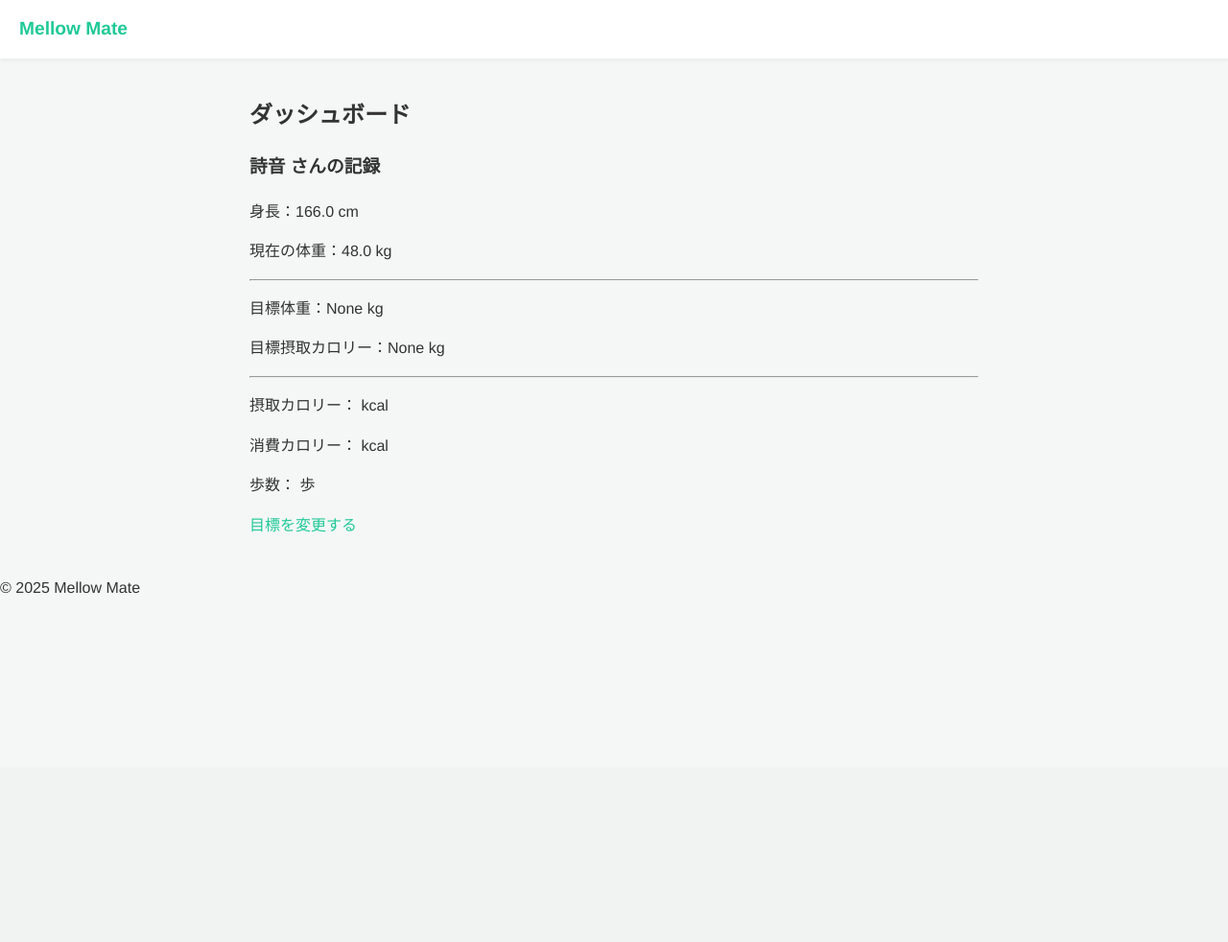
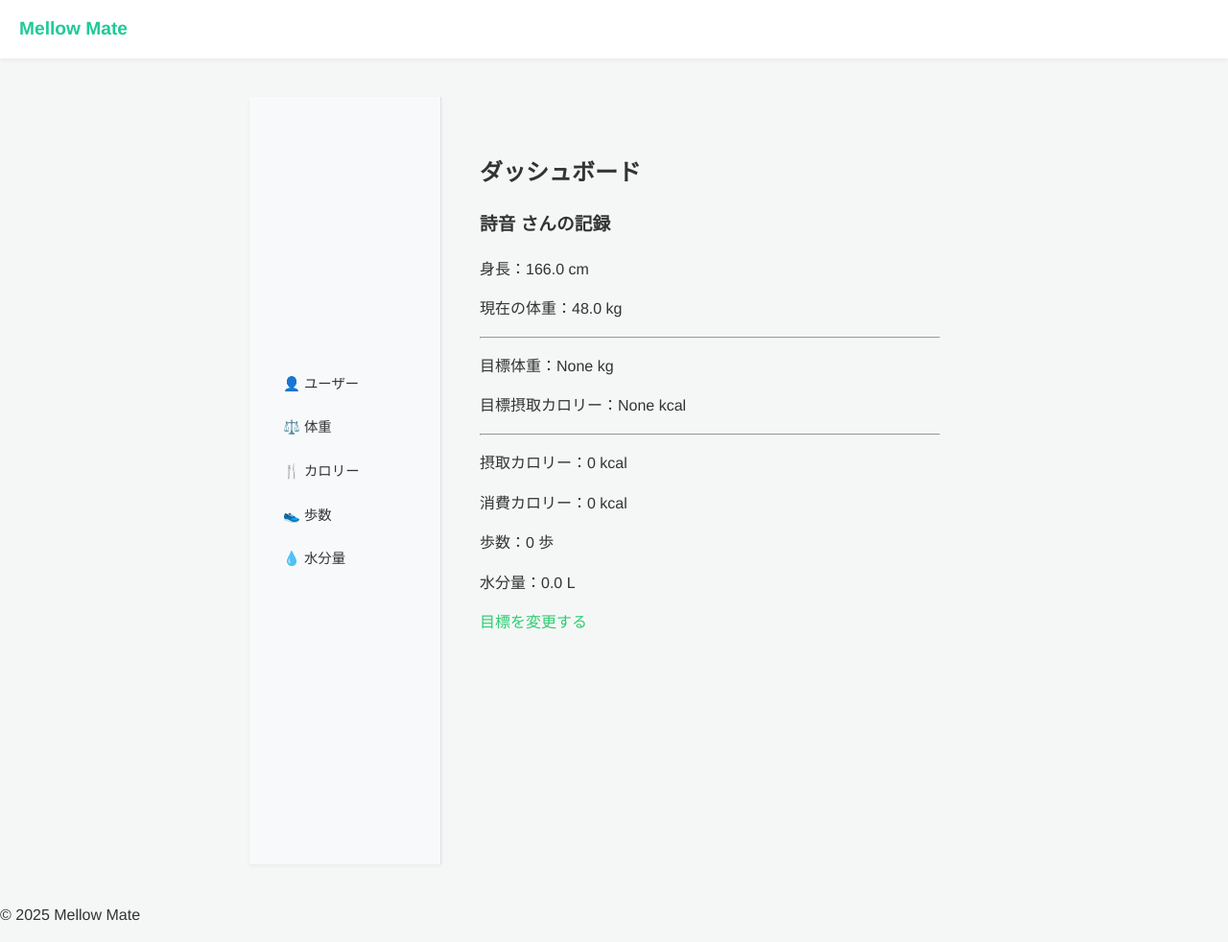
Before and after one commit to OOP2-2025-final-G15/Mellow-Mate, a Flask app: page /dashboard in a window 1280 px wide. Shown: the whole page at 96% size. Before the commit the page ends 619 px from the top, so only its background shows below. Run offline with Flask 3, Linux system fonts and the light colour scheme; a user stored in the database is signed in.

Commit message:
ホーム画面の整理

```diff
--- a/templates/main/dashboard.html
+++ b/templates/main/dashboard.html
@@ -1,6 +1,28 @@
 {% extends "layout.html" %}
 {% block content %}
 
+<div style="display: flex; min-height: 100vh;">
+  <nav style="width: 200px; background-color: #f8f9fa; border-right: 1px solid #dee2e6; padding: 20px;">
+    <ul style="list-style: none; padding: 0;">
+      <li style="margin-bottom: 20px;">
+        <a href="{{ url_for('update_settings') }}" style="text-decoration: none; color: #333;">👤 ユーザー</a>
+      </li>
+      <li style="margin-bottom: 20px;">
+        <a href="{{ url_for('weight') }}" style="text-decoration: none; color: #333;">⚖️ 体重</a>
+      </li>
+      <li style="margin-bottom: 20px;">
+        <a href="{{ url_for('calories') }}" style="text-decoration: none; color: #333;">🍴 カロリー</a>
+      </li>
+      <li style="margin-bottom: 20px;">
+        <a href="#" style="text-decoration: none; color: #333;">👟 歩数</a>
+      </li>
+      <li style="margin-bottom: 20px;">
+        <a href="#" style="text-decoration: none; color: #333;">💧 水分量</a>
+      </li>
+    </ul>
+  </nav>
+
+  <div style="flex: 1; padding: 40px;">
     <h2>ダッシュボード</h2>
 
     <h3>{{ user.userName }} さんの記録</h3>
@@ -14,17 +36,20 @@
 
     <div>
       <p>目標体重：{{ user.targetWeight }} kg</p>
-  <p>目標摂取カロリー：{{ user.targetCalories }} kg</p>
+      <p>目標摂取カロリー：{{ user.targetCalories }} kcal</p>
     </div>
 
     <hr>
 
     <div>
-  <p>摂取カロリー：{{ user.intakeCalories }} kcal</p>
-  <p>消費カロリー：{{ user.burnedCalories }} kcal</p>
-  <p>歩数：{{ user.stepCount }} 歩</p>
+      <p>摂取カロリー：{{ user.intakeCalories | default(0) }} kcal</p>
+      <p>消費カロリー：{{ user.burnedCalories | default(0) }} kcal</p>
+      <p>歩数：{{ user.stepCount | default(0) }} 歩</p>
+      <p>水分量：{{ user.waterIntake | default(0.0) }} L</p>
     </div>
 
-<a href="{{ url_for('goals') }}">目標を変更する</a>
+    <a href="{{ url_for('goals') }}" style="color: #2ecc71; text-decoration: none;">目標を変更する</a>
+  </div>
+</div>
 
 {% endblock %}
```
Lines whose indentation alone changed are shown as unchanged.
